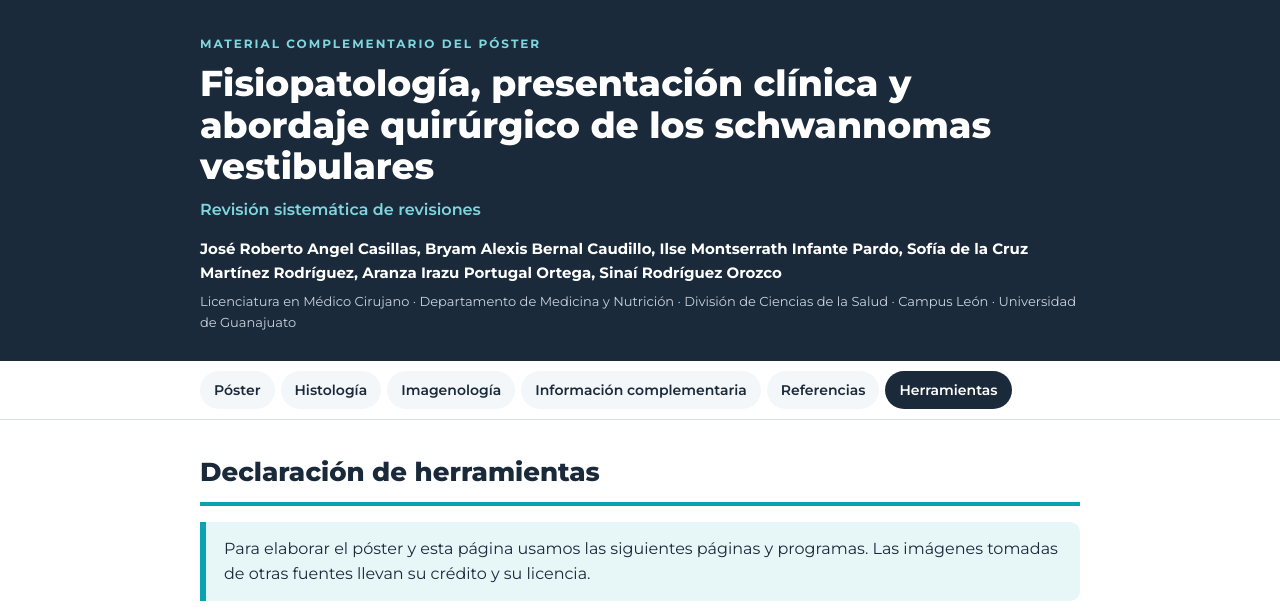
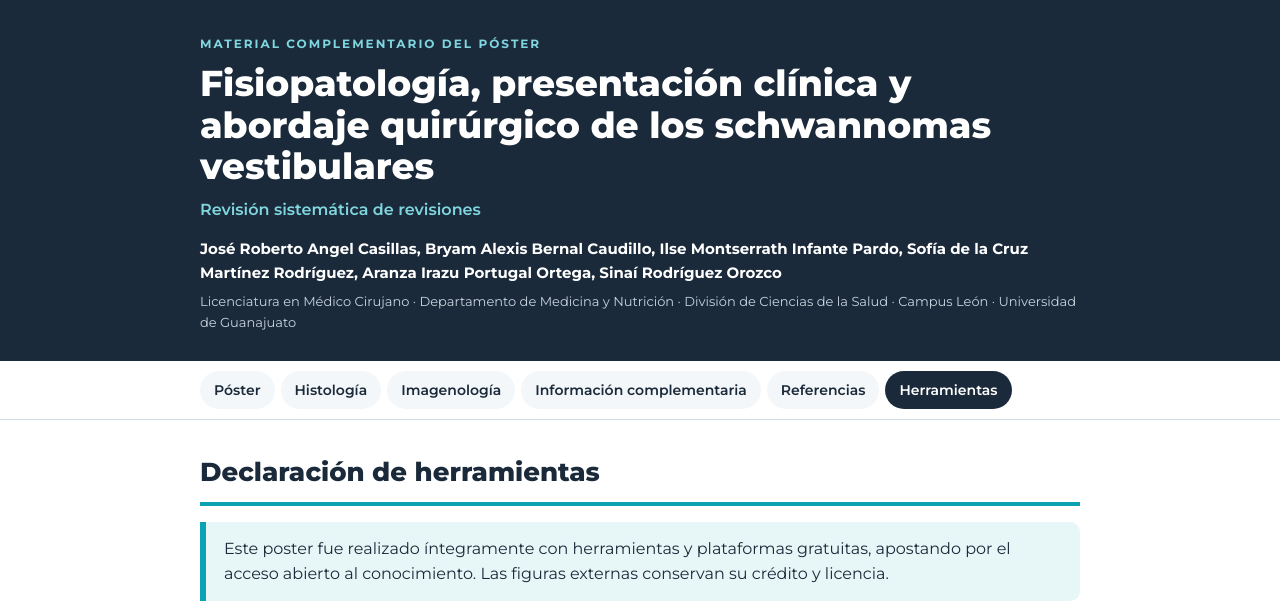
Before and after one commit to RobertoAngel-Casillas/schwannoma-vestibular, a plain HTML site: page index.html in a window 1280 px wide. Both pictures are taken after a click on the tab "Herramientas". Shown: the top 614 px of the page. Drawn offline with Linux system fonts and the light colour scheme; no server answers.

Commit message:
Update index.html

```diff
--- a/index.html
+++ b/index.html
@@ -397,7 +397,7 @@
      Los logos y nombres se editan en contenido.js (HERRAMIENTAS). -->
 <section id="herramientas" role="tabpanel" aria-label="Herramientas">
   <h2>Declaración de herramientas</h2>
-  <p class="declaracion">Para elaborar el póster y esta página usamos las siguientes páginas y programas. Las imágenes tomadas de otras fuentes llevan su crédito y su licencia.</p>
+  <p class="declaracion">Este poster fue realizado íntegramente con herramientas y plataformas gratuitas, apostando por el acceso abierto al conocimiento. Las figuras externas conservan su crédito y licencia.</p>
   <div id="lista-herramientas" class="herramientas"></div>
 </section>
 
```
